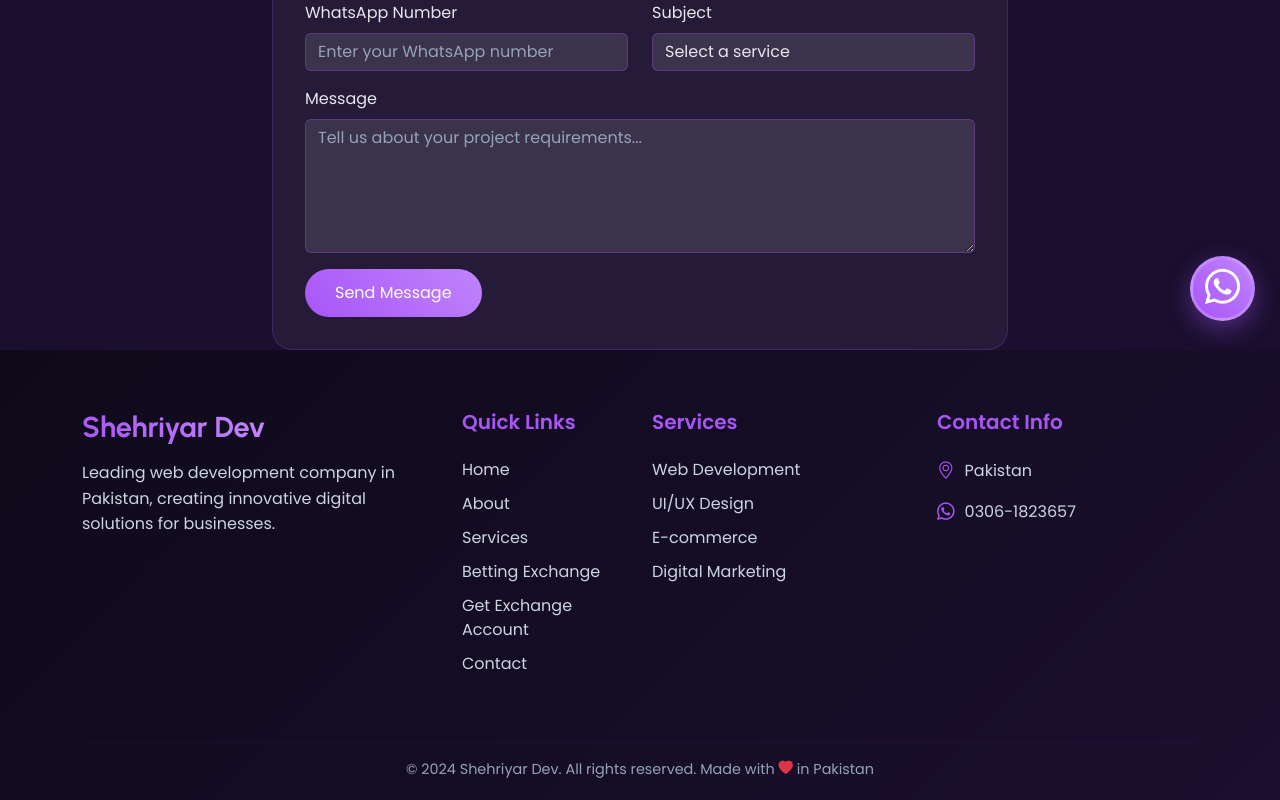
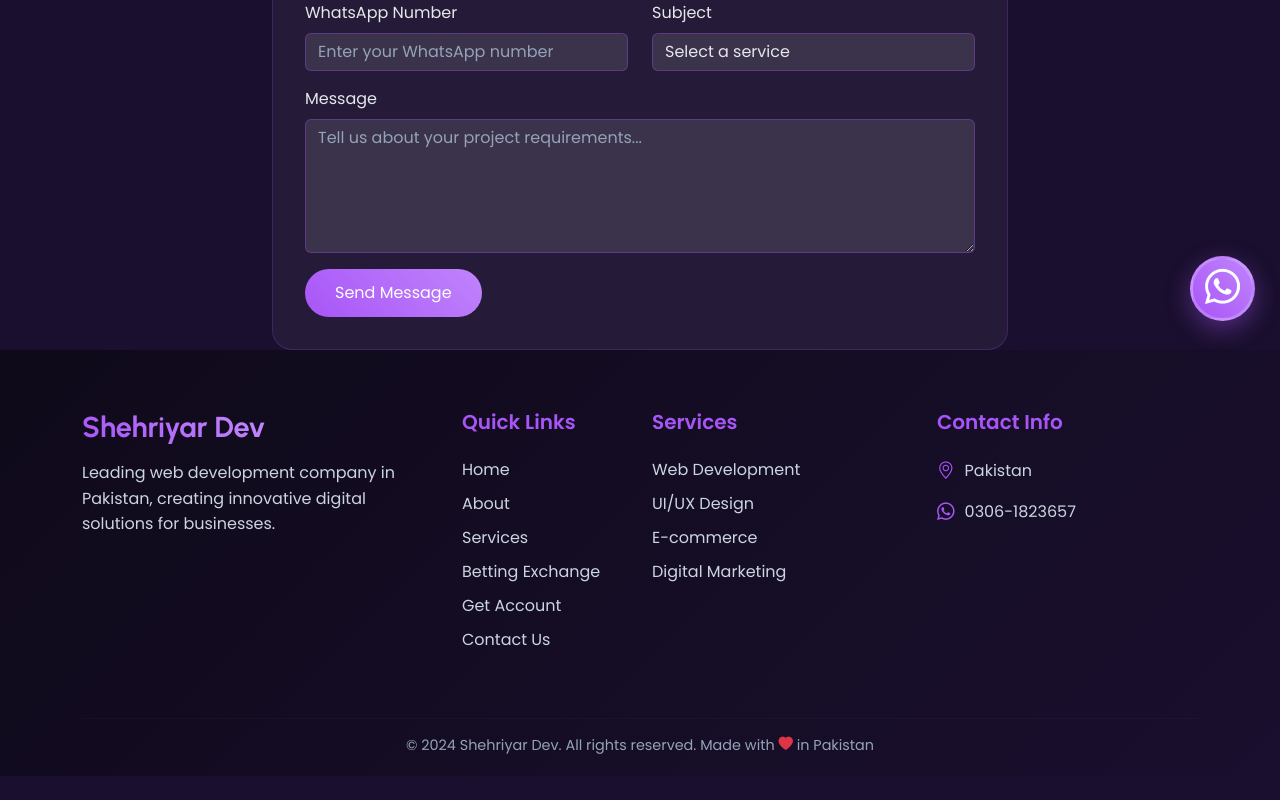
Before and after one commit to Shehriyar31/shehriyardev, a React (Vite) app: page /contact in a window 1280 px wide. Shown: the part 454-1254 px from the top of the page. After the commit the page ends 1230 px from the top, so only its background shows below. Built offline with nearby package versions, Linux system fonts and the light colour scheme.

Commit message:
Update Footer.jsx

```diff
--- a/src/components/Footer.jsx
+++ b/src/components/Footer.jsx
@@ -24,8 +24,8 @@ const Footer = () => {
                 <li><Link to="/about">About</Link></li>
                 <li><Link to="/services">Services</Link></li>
                 <li><Link to="/betting-exchange">Betting Exchange</Link></li>
-                <li><Link to="/get-account">Get Exchange Account</Link></li>
-                <li><Link to="/contact">Contact</Link></li>
+                <li><Link to="/get-account">Get Account</Link></li>
+                <li><Link to="/contact">Contact Us</Link></li>
               </ul>
             </div>
           </Col>
```
